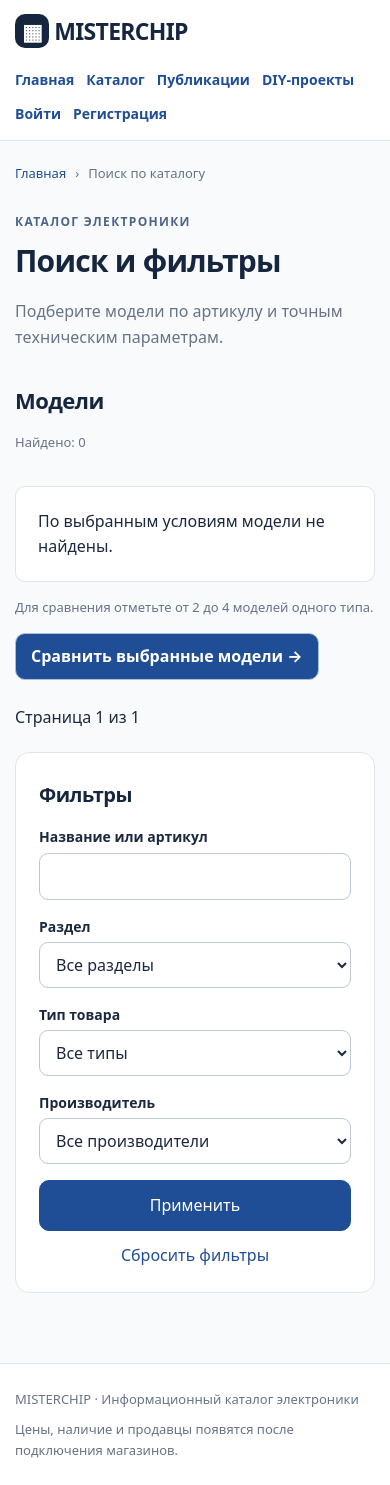
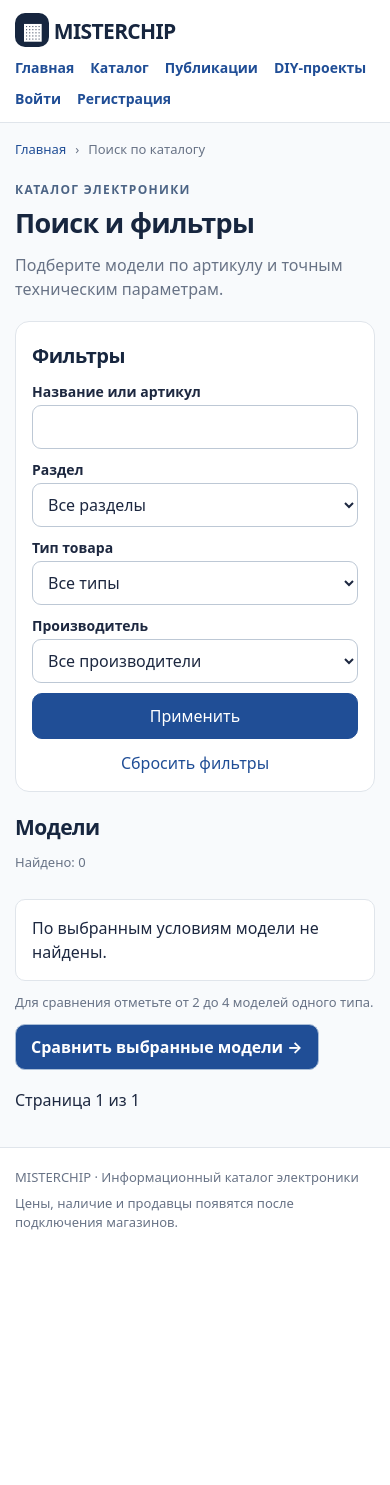
Before and after one commit to nikitinlaw/misterchip, a Django app: page /catalog/search/ in a window 390 px wide. After the commit the page ends 1230 px from the top, so only its background shows below. Run offline with Django 5.2, Linux system fonts and the light colour scheme; data that the repository does not hold is empty; parts of the project's set-up code (start-up, migrations or seed data) failed here and were passed over.

Commit message:
ui: compact responsive density across catalog, media, DIY and account pages

```diff
--- a/accounts/templates/accounts/dashboard.html
+++ b/accounts/templates/accounts/dashboard.html
@@ -2,7 +2,7 @@
 {% block title %}Личный кабинет — MISTERCHIP{% endblock %}
 {% block content %}
 <div class="page-heading"><span class="eyebrow">Моя учётная запись</span><h1>Личный кабинет</h1></div>
-<section class="panel">
+<section class="panel profile-panel">
   <p><strong>{{ request.user.username }}</strong> · {{ request.user.email }}</p>
   <p>Текущие роли:
     {% for entry in roles %}<span class="tag">{{ entry.get_role_display }}</span>{% empty %}не назначены{% endfor %}
--- a/accounts/test_accounts_ui.py
+++ b/accounts/test_accounts_ui.py
@@ -86,6 +86,10 @@
         public = self.client.get(reverse("public_profile", args=["author"]), secure=True)
         self.assertContains(public, "Мастер")
         self.assertNotContains(public, "author@example.test")
+        self.assertContains(public, "DIY-проекты автора")
+        self.assertNotIn(b"<section", public.content.split(b"</title>", 1)[0])
+        dashboard = self.client.get(reverse("account_dashboard"), secure=True)
+        self.assertContains(dashboard, "profile-panel")
 
     def test_login_logout_post_and_private_dashboard(self):
         user = get_user_model().objects.create_user(
--- a/catalog/static/catalog/site.css
+++ b/catalog/static/catalog/site.css
@@ -214,3 +214,133 @@
   .registration-roles #id_roles{display:grid;row-gap:8px}
   .registration-actions button{width:100%}
 }
+
+/* Shared compact layout for laptops, desktops and touch screens.
+   Information-dense pages retain readable text and accessible tap targets. */
+body{font-size:15.5px;line-height:1.5}
+.container{max-width:1160px}
+.header-inner{min-height:70px}
+.nav{gap:18px}
+main.container{padding-top:22px;padding-bottom:54px}
+h1{font-size:clamp(29px,3.3vw,44px);margin:7px 0 14px}
+h2{font-size:clamp(21px,2.2vw,27px);margin:6px 0 13px}
+h3{font-size:18px}
+p{margin-bottom:12px}
+.lede{font-size:16px;line-height:1.55;max-width:700px}
+.hero{padding:36px 39px;border-radius:20px}
+.hero-search{margin-top:20px}
+.section{margin-top:32px}
+.section-heading{margin-bottom:14px}
+.category-grid{gap:10px}
+.category-tile{min-height:70px;padding:14px 16px}
+.product-grid{gap:13px}
+.product-card{padding:18px;min-width:0}
+.product-mark{width:46px;height:46px;margin-bottom:12px}
+.product-card-bottom{padding-top:10px}
+.panel{padding:19px}
+.breadcrumbs{margin-bottom:16px}
+.product-head{gap:24px;margin:20px 0}
+.product-illustration{padding:34px 20px}
+.product-illustration-mark{font-size:50px}
+.detail-layout{gap:14px;margin:24px 0}
+.source-card{padding:12px;margin:10px 0}
+th,td{padding:10px 11px}
+.page-heading{margin-bottom:20px}
+.catalog-layout{grid-template-columns:minmax(215px,250px) minmax(0,1fr);gap:17px}
+.filter-panel fieldset{padding:12px 0}
+.search-result{padding:15px;grid-template-columns:78px minmax(0,1fr) auto;gap:12px}
+.search-result > :only-child{grid-column:1 / -1;min-width:0}
+.search-result-list{gap:9px}
+.pagination{margin-top:18px}
+.footer{padding:20px 0}
+.empty-state,.form-error{padding:16px}
+button{padding:10px 15px;min-height:42px}
+input,select{margin:3px 0 10px;padding:9px 11px;min-height:42px}
+textarea{padding:9px 11px}
+:where(.auth-panel,.article-form,.profile-panel) form > p,
+.project-editor .panel > p:has(> label),
+.formset-row p{margin-bottom:12px}
+:where(.auth-panel,.article-form,.profile-panel) form > p input,
+:where(.auth-panel,.article-form,.profile-panel) form > p select,
+:where(.auth-panel,.article-form,.profile-panel) form > p textarea,
+.project-editor .panel > p:has(> label) input,
+.project-editor .panel > p:has(> label) select,
+.project-editor .panel > p:has(> label) textarea,
+.formset-row p input,.formset-row p select,.formset-row p textarea{margin:4px 0 0}
+.auth-panel:not(.registration-panel){max-width:560px;margin:14px auto}
+.article-form{max-width:700px;margin:14px auto}
+.article-layout{max-width:850px}
+.article-layout header{margin-bottom:18px}
+.article-body{font-size:16px;line-height:1.7}
+.project-editor{max-width:900px;gap:16px}
+.formset-row{padding:14px;margin:9px 0}
+.profile-panel{max-width:790px;margin:0 auto}
+.profile-panel form{display:grid;grid-template-columns:repeat(2,minmax(0,1fr));column-gap:16px}
+.profile-panel form > p{min-width:0}
+.profile-panel form > p:has(textarea),
+.profile-panel form > p:has(#id_roles){grid-column:1/-1}
+.profile-panel form button{justify-self:start}
+.profile-panel .secondary-action{margin:3px 5px 6px 0}
+.registration-panel{padding:24px 28px}
+
+/* Compact landscape notebooks (including 13-inch displays). */
+@media(max-width:1500px){
+  .container{max-width:1080px}
+  .nav{gap:15px;font-size:14px}
+  .header-inner{min-height:65px}
+  .hero{padding:30px 33px}
+  .section{margin-top:27px}
+}
+@media(max-height:900px) and (min-width:701px){
+  main.container{padding-top:16px;padding-bottom:40px}
+  .header-inner{min-height:62px}
+  .hero{padding-top:26px;padding-bottom:26px}
+  .section{margin-top:26px}
+  .page-heading{margin-bottom:16px}
+  .product-head{margin-top:16px;margin-bottom:16px}
+}
+@media(max-width:950px){
+  .catalog-layout{grid-template-columns:1fr}
+  .filter-panel{order:0}
+  .search-result{grid-template-columns:78px minmax(0,1fr) auto}
+  .profile-panel{max-width:740px}
+}
+@media(max-width:760px){
+  .header-inner{flex-wrap:wrap;gap:10px;padding-top:13px;padding-bottom:13px}
+  .nav{width:100%;gap:10px 16px;font-size:14px}
+  .hero{padding:25px 23px}
+  .project-editor{gap:12px}
+  .project-editor .panel{padding:15px}
+  .product-head{margin:15px 0}
+}
+@media(max-width:650px){
+  body{font-size:16px;line-height:1.5}
+  .container{padding-left:15px;padding-right:15px}
+  main.container{padding-top:17px;padding-bottom:35px}
+  h1{font-size:clamp(27px,6vw,34px)}
+  .lede{font-size:16px}
+  .brand{font-size:21px}
+  .section{margin-top:27px}
+  .product-grid,.category-grid{grid-template-columns:1fr}
+  .search-result{grid-template-columns:minmax(0,1fr);gap:8px}
+  .search-result > *{min-width:0}
+  .search-result .tag{justify-self:start}
+  .panel{padding:16px}
+  .registration-panel{padding:20px}
+  .profile-panel form{grid-template-columns:1fr}
+  .profile-panel form > p:has(textarea),
+  .profile-panel form > p:has(#id_roles){grid-column:auto}
+  input,select,textarea{font-size:16px}
+  button,input,select{min-height:44px}
+  .filter-pair{gap:8px}
+  .product-illustration{padding:20px}
+  .compare-table{min-width:660px}
+  .footer-inner{display:block}
+  .footer-inner span{display:block;margin-bottom:6px}
+}
+@media(max-width:380px){
+  .nav{gap:8px 12px}
+  .nav a{font-size:13px}
+  .hero{padding:21px 17px}
+  .category-tile{padding:13px}
+}
--- a/catalog/tests.py
+++ b/catalog/tests.py
@@ -54,7 +54,10 @@
         self.assertEqual(self.ram_product.attribute_values.count(), 1)
 
     def test_public_card(self):
-        self.assertContains(self.client.get(reverse("product_detail", args=["ram-test"]), secure=True), "Модуль памяти")
+        response = self.client.get(reverse("product_detail", args=["ram-test"]), secure=True)
+        self.assertContains(response, "Модуль памяти")
+        self.assertContains(response, "DIY-проекты с этой моделью")
+        self.assertNotIn(b"<section", response.content.split(b"</title>", 1)[0])
         self.ram_product.status = Product.Status.DRAFT
         self.ram_product.save()
         self.assertEqual(self.client.get(reverse("product_detail", args=["ram-test"]), secure=True).status_code, 404)
```
Also changed, not shown: accounts/templates/accounts/public_profile.html (+9 -8 lines), catalog/templates/catalog/product_detail.html (+13 -12 lines).
